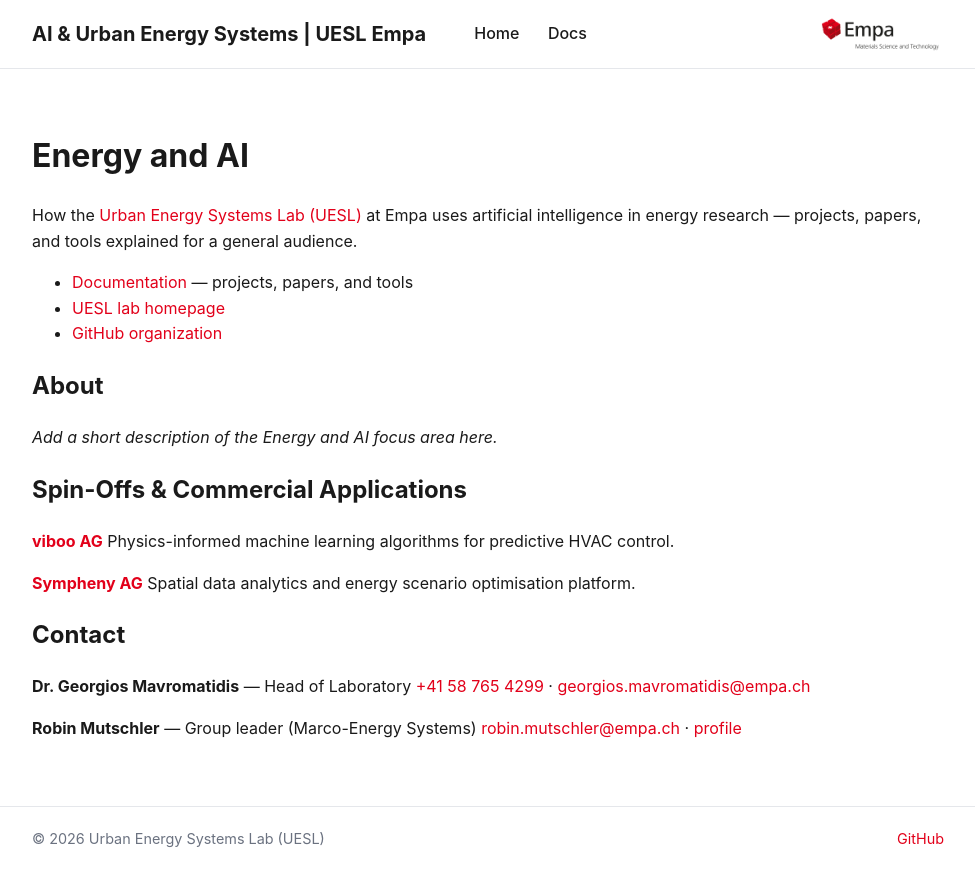
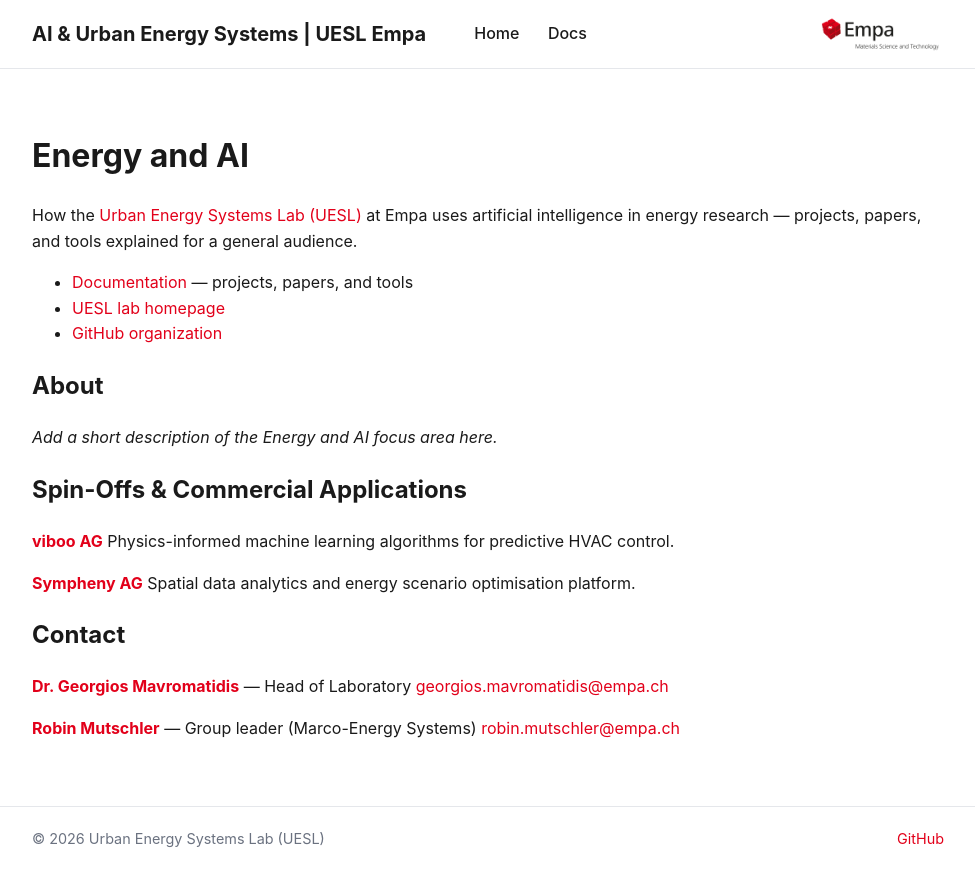
Before and after one commit to uesl-empa/energy-and-AI, a Jekyll site: the page built from index.md, in a window 1280 px wide. Shown: the top 886 px of the page, without its empty margins (152-1127 px from the left). Built offline with Jekyll 4.4.1, drawn with Linux system fonts in a browser that asks for light colours.

Commit message:
Update contact section: link names, drop phone number
Names now link to each person's Empa profile page instead of
a separate profile link; phone number removed.

Co-Authored-By: Claude Sonnet 5 <noreply@anthropic.com>

```diff
--- a/index.md
+++ b/index.md
@@ -26,8 +26,8 @@ Spatial data analytics and energy scenario optimisation platform.
 
 ## Contact
 
-**Dr. Georgios Mavromatidis** — Head of Laboratory
-[+41 58 765 4299](tel:+41587654299) · [georgios.mavromatidis@empa.ch](mailto:georgios.mavromatidis@empa.ch)
+**[Dr. Georgios Mavromatidis](https://www.empa.ch/web/mag)** — Head of Laboratory
+[georgios.mavromatidis@empa.ch](mailto:georgios.mavromatidis@empa.ch)
 
-**Robin Mutschler** — Group leader (Marco-Energy Systems)
-[robin.mutschler@empa.ch](mailto:robin.mutschler@empa.ch) · [profile](https://www.empa.ch/web/muro)
+**[Robin Mutschler](https://www.empa.ch/web/muro)** — Group leader (Marco-Energy Systems)
+[robin.mutschler@empa.ch](mailto:robin.mutschler@empa.ch)
```
